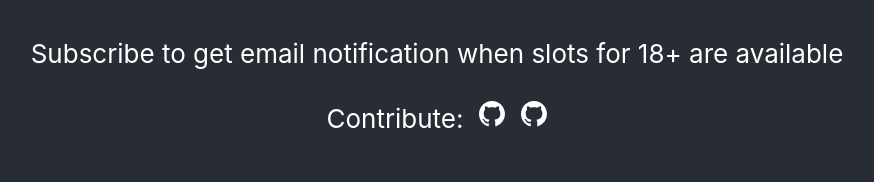
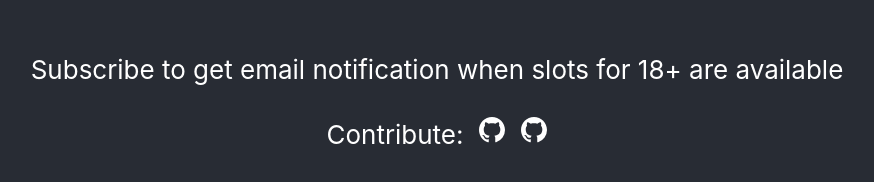
Before and after one commit to saranshdabas/notify_me_frontend, a React (Create React App) app: page / in a window 1280 px wide. Shown: the top 182 px of the page, without its empty margins (203-1077 px from the left). Built offline with nearby package versions, Linux system fonts and the light colour scheme; no server answers.

Commit message:
Optimized UI

```diff
--- a/src/App.css
+++ b/src/App.css
@@ -4,7 +4,7 @@
 
 .title {
   margin-top: -4rem;
-  margin-bottom: 4rem;
+  margin-bottom: 2rem;
 }
 
 .icons {
```
